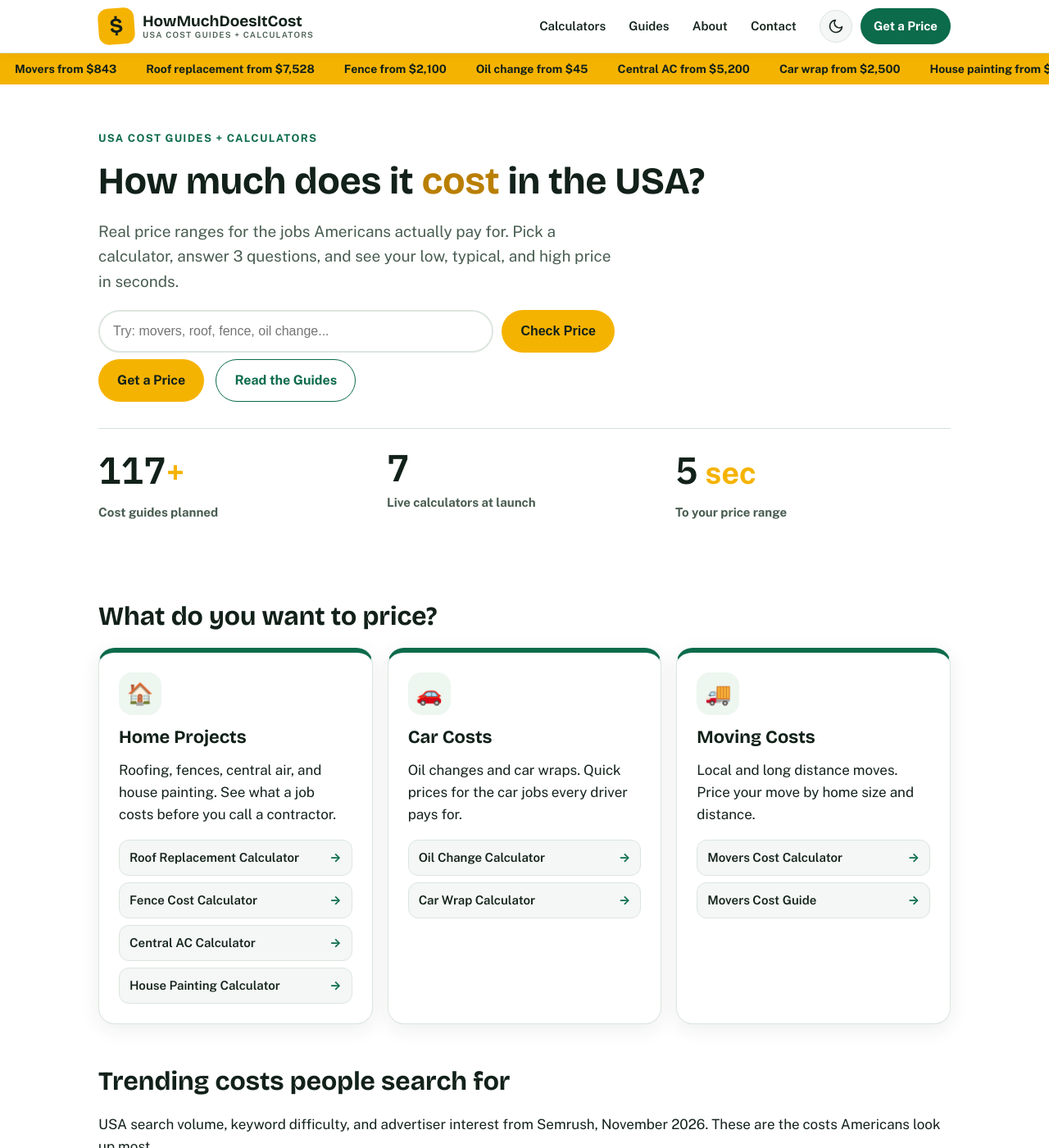
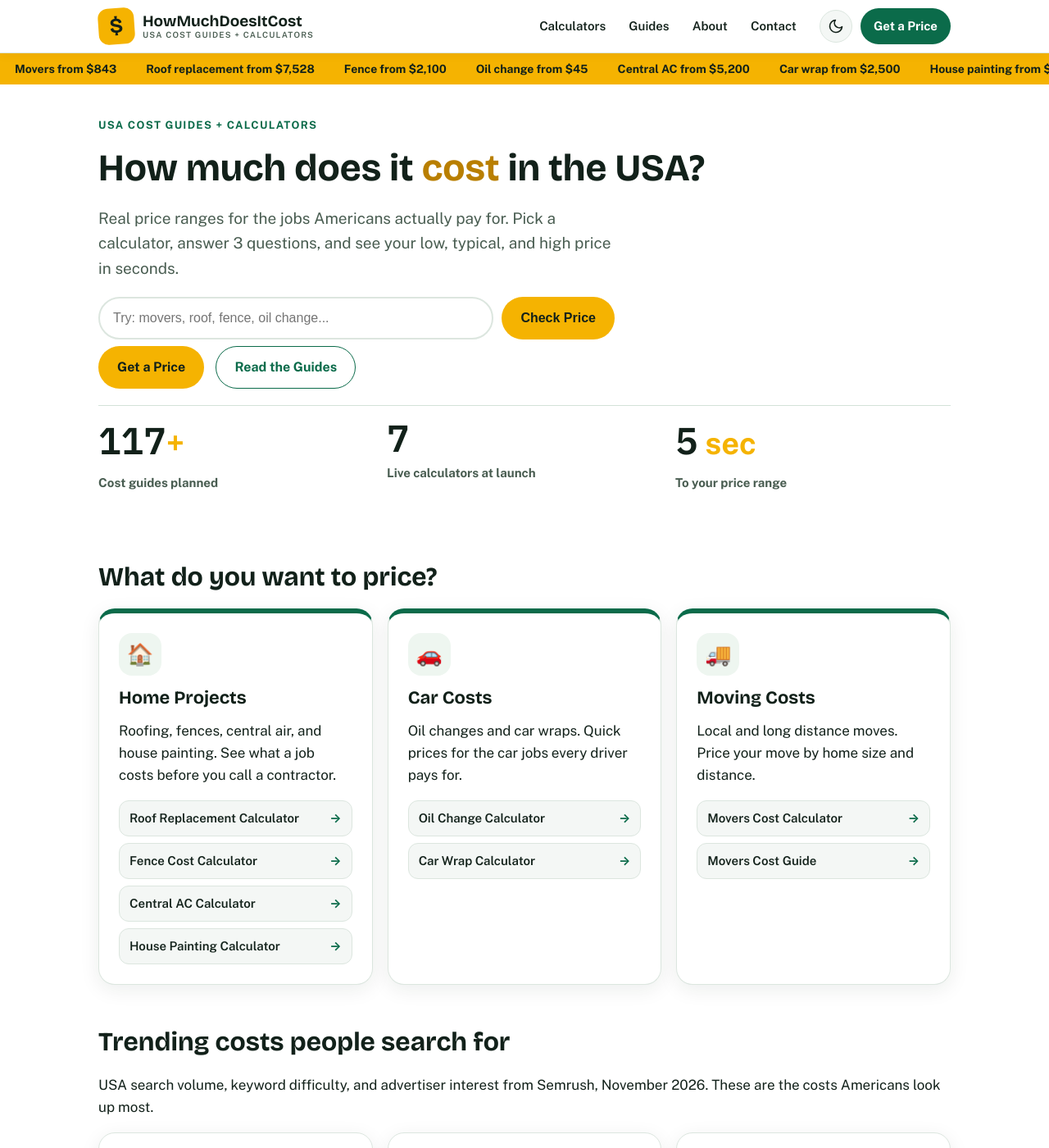
Before and after one commit to zaidmeo09-dhangal/howmuchdoesitcostusa, a Jekyll site: the page built from index.md, in a window 1280 px wide and 1400 px high. Shown: the whole window at 82% size. Built offline with Jekyll 4.4.1, drawn with Linux system fonts in a browser that asks for light colours.

Commit message:
Initial deploy: add assets/css/style.css

```diff
--- a/assets/css/style.css
+++ b/assets/css/style.css
@@ -143,7 +143,7 @@ section { padding: 28px 0; }
 .hero {
   background: var(--hero-bg);
   color: var(--hero-ink);
-  padding: 56px 0 44px;
+  padding: 40px 0 32px;
 }
 .hero h1 { color: var(--hero-ink); margin-bottom: 0.4em; }
 .hero h1 .accent { color: var(--gold-dark); }
@@ -153,7 +153,7 @@ section { padding: 28px 0; }
 .hero .btn-gold { margin-right: 10px; }
 .hero-stats {
   display: grid; grid-template-columns: repeat(3, 1fr); gap: 16px;
-  margin-top: 32px; padding-top: 24px; border-top: 1px solid var(--hero-border);
+  margin-top: 20px; padding-top: 16px; border-top: 1px solid var(--hero-border);
 }
 .hstat-num {
   font-family: "IBM Plex Mono", ui-monospace, monospace;
@@ -243,7 +243,7 @@ section { padding: 28px 0; }
 
 /* Calculator */
 .calc {
-  background: var(--surface); border: 1px solid var(--border); border-radius: var(--radius);
+  background: var(--surface); border: 1px solid var(--border); border-top: 6px solid var(--green); border-radius: var(--radius);
   padding: 24px; box-shadow: var(--shadow); margin: 24px 0;
 }
 .calc-field { margin-bottom: 16px; }
@@ -283,7 +283,7 @@ section { padding: 28px 0; }
 .table-wrap { overflow-x: auto; margin: 16px 0; }
 table.cost-table { width: 100%; border-collapse: collapse; min-width: 560px; }
 .cost-table th, .cost-table td { text-align: left; padding: 10px 12px; border-bottom: 1px solid var(--border); }
-.cost-table th { background: var(--surface-soft); font-size: 14px; text-transform: uppercase; letter-spacing: 0.05em; }
+.cost-table th { background: var(--surface-green); color: #ffffff; font-size: 14px; text-transform: uppercase; letter-spacing: 0.05em; }
 .cost-table td:last-child, .cost-table th:last-child,
 .cost-table td:nth-child(3), .cost-table th:nth-child(3),
 .cost-table td:nth-child(4), .cost-table th:nth-child(4) { text-align: right; font-family: "IBM Plex Mono", monospace; }
@@ -384,3 +384,17 @@ details.faq p { margin: 10px 0 4px; }
 .related-grid { margin-top: 16px; }
 .related-card { padding: 20px; }
 .related-card h3 { font-size: 19px; }
+
+/* Red X for "What is not included" lists, green check stays for included lists. */
+.checklist-x li::before { content: "\2715"; color: var(--danger); }
+/* Hero sample estimate strip: a real price visual, fills the empty hero space. */
+.hero-sample {
+  display: flex; flex-wrap: wrap; align-items: center; gap: 8px 18px;
+  background: var(--surface-soft); border: 1px solid var(--border); border-radius: 12px;
+  padding: 12px 16px; margin: 20px 0 0; max-width: 640px;
+}
+.hero-sample-label { font-weight: 700; }
+.hero-sample-price { font-family: "IBM Plex Mono", monospace; font-weight: 600; color: var(--green); font-size: 18px; }
+.hero-sample-range { color: var(--muted); font-weight: 600; font-size: 14px; }
+/* Wide CTA card fills the last row of a grid instead of leaving one card alone. */
+.card-wide { grid-column: 1 / -1; }
```
